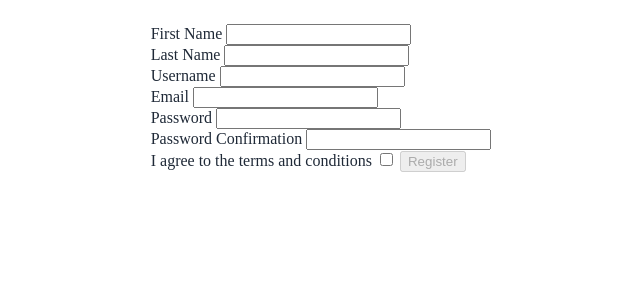
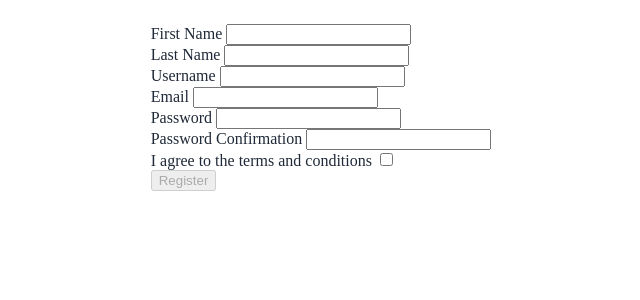
Before and after one commit to Thiagolino8/progressive-enhanced-form, a SvelteKit app: page / in a window 1280 px wide. Shown: the top 300 px of the page, without its empty margins (361-1001 px from the left). Built offline with nearby package versions, Linux system fonts and the light colour scheme.

Commit message:
Label fix

```diff
--- a/src/lib/components/Field.svelte
+++ b/src/lib/components/Field.svelte
@@ -6,12 +6,10 @@
 	export let name: string
 	export let label: string
 	export let type: HTMLInputElement['type'] = 'text'
-
-	console.log(value)
 </script>
 
 <div class="form-control w-full">
-	<label id="{name}-label" class:text-error={error} for="firstName">{label}</label>
+	<label id="{name}-label" class:text-error={error} for={name}>{label}</label>
 	<input
 		on:change
 		class="input input-bordered w-full max-w-xs"
--- a/src/routes/+page.svelte
+++ b/src/routes/+page.svelte
@@ -136,8 +136,10 @@
 	{#each fields as field}
 		<Field {...field} bind:error={field.error} />
 	{/each}
-	<label class="label gap-2 w-full" for="agree">
-		<span id="agree-label" class="label-text">I agree to the terms and conditions</span>
+	<div class="label gap-2 w-full">
+		<label id="agree-label" for="agree" class:text-error={getFieldErrors('agree')} class="label-text">
+			I agree to the terms and conditions
+		</label>
 		<input
 			class="checkbox checkbox-success"
 			class:input-error={getFieldErrors('agree')}
@@ -147,7 +149,7 @@
 			name="agree"
 			type="checkbox"
 		/>
-	</label>
+	</div>
 	<Error error={getFieldErrors('agree')} />
 	<button
 		formaction="?/login&submit=true"
```
